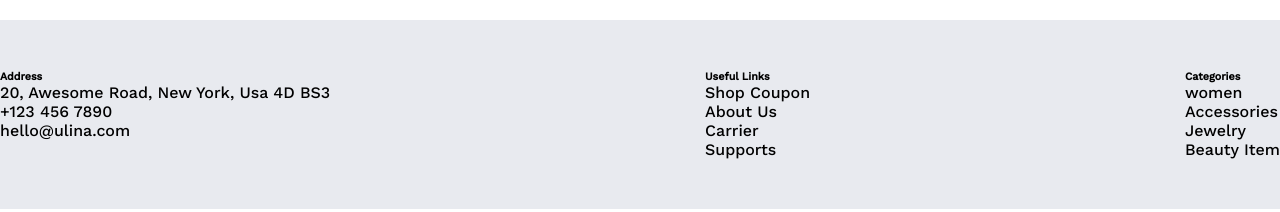
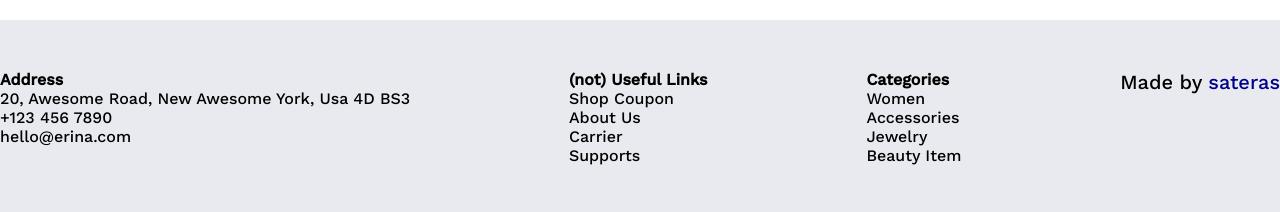
Before and after one commit to sateras/erina_react, a React (Create React App) app: page / in a window 1280 px wide. Shown: the part 2390-2602 px from the top of the page. Built offline with nearby package versions, Linux system fonts and the light colour scheme; no server answers.

Commit message:
Some changes

```diff
--- a/src/components/Carousel/Carousel.js
+++ b/src/components/Carousel/Carousel.js
@@ -17,7 +17,7 @@ export function Carousel() {
           </Link>
         </div>
         <div className={styles.image1}>
-          <img height={450} src="erina_react/readingMan.svg" alt="read man" />
+          <img height={450} src="readingMan.svg" alt="read man" />
         </div>
       </div>
       <span className={styles.bgLines}>
--- a/src/components/Footer/Footer.js
+++ b/src/components/Footer/Footer.js
@@ -1,6 +1,6 @@
 import styles from "./Footer.module.scss";
 
-function Footer(params) {
+function Footer() {
   return (
     <footer className={styles.footer}>
       <div className={styles.container}>
@@ -8,12 +8,12 @@ function Footer(params) {
         <div className={styles.footer_right}>
           <div>
             <h6>Address</h6>
-            <p>20, Awesome Road, New York, Usa 4D BS3</p>
+            <p>20, Awesome Road, New Awesome York, Usa 4D BS3</p>
             <p>+123 456 7890</p>
-            <p>hello@ulina.com</p>
+            <p>hello@erina.com</p>
           </div>
           <div>
-            <h6>Useful Links</h6>
+            <h6>(not) Useful Links</h6>
             <p>Shop Coupon</p>
             <p>About Us</p>
             <p>Carrier</p>
@@ -21,10 +21,13 @@ function Footer(params) {
           </div>
           <div>
             <h6>Categories</h6>
-            <p>women</p>
+            <p>Women</p>
             <p>Accessories</p>
             <p>Jewelry</p>
             <p>Beauty Item</p>
+          </div>
+          <div className={styles.made_by}>
+            Made by <a href="https://github.com/sateras">sateras</a>
           </div>
         </div>
       </div>
--- a/src/components/Footer/Footer.module.scss
+++ b/src/components/Footer/Footer.module.scss
@@ -11,3 +11,15 @@
   max-width: 1320px;
   margin: 0 auto;
 }
+
+a {
+  color: rgb(0, 0, 139);
+  text-decoration: none;
+}
+h6 {
+  font-size: 16px;
+}
+
+.made_by {
+  font-size: 20px;
+}
--- a/src/components/SpecialOffer/specialOffer.js
+++ b/src/components/SpecialOffer/specialOffer.js
@@ -5,11 +5,7 @@ function SpecialOffer() {
     <>
       <div className={styles.offersBox}>
         <div className={styles.leftBox}>
-          <img
-            className={styles.woman}
-            src="erina_react/pretty-woman.svg"
-            alt="woman"
-          />
+          <img className={styles.woman} src="pretty-woman.svg" alt="woman" />
           <p className={styles.p1}>Get 40% Off</p>
           <p className={styles.p2}>
             Women’s New
@@ -19,11 +15,7 @@ function SpecialOffer() {
         </div>
 
         <div className={styles.rightBox}>
-          <img
-            className={styles.man}
-            src="erina_react/brutaliti-man.svg"
-            alt="man"
-          />
+          <img className={styles.man} src="brutaliti-man.svg" alt="man" />
 
           <p className={styles.p1}>Stay Upto Date</p>
           <p className={styles.p2}>
--- a/src/pages/Home.js
+++ b/src/pages/Home.js
@@ -59,22 +59,22 @@ function Home({
       <main className="main container">
         <div className="main_fixed">
           <div>
-            <img src="erina_react/svg/bus_icon.svg" alt="icon" />
+            <img src="svg/bus_icon.svg" alt="icon" />
             <h6>Free shipping</h6>
             <p>Ut enim ad minim veniam liquip ami tomader</p>
           </div>
           <div>
-            <img src="erina_react/svg/card_icon.svg" alt="icon" />
+            <img src="svg/card_icon.svg" alt="icon" />
             <h6>Secure Payments</h6>
             <p>Eonim ad minim veniam liquip tomader</p>
           </div>
           <div>
-            <img src="erina_react/svg/return_icon.svg" alt="icon" />
+            <img src="svg/return_icon.svg" alt="icon" />
             <h6>Easy Returns</h6>
             <p>Be enim ad minim veniam liquipa ami tomader</p>
           </div>
           <div>
-            <img src="erina_react/svg/time_icon.svg" alt="icon" />
+            <img src="svg/time_icon.svg" alt="icon" />
             <h6>24/7 Support</h6>
             <p>Ut enim ad minim veniam liquip ami tomader</p>
           </div>
```
